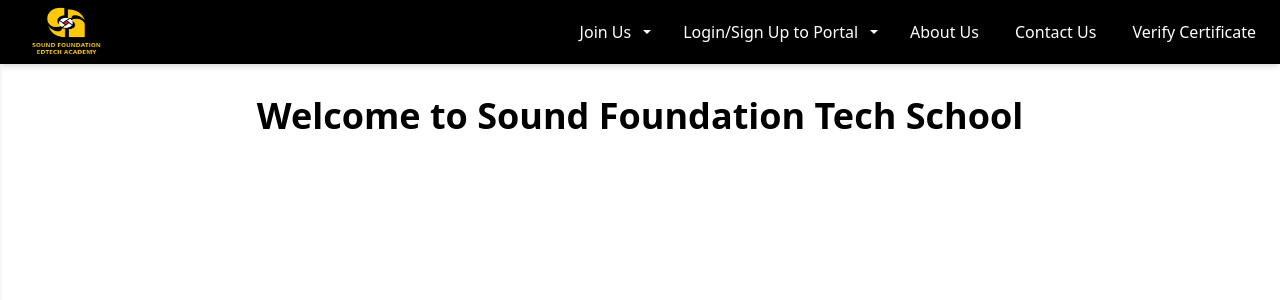
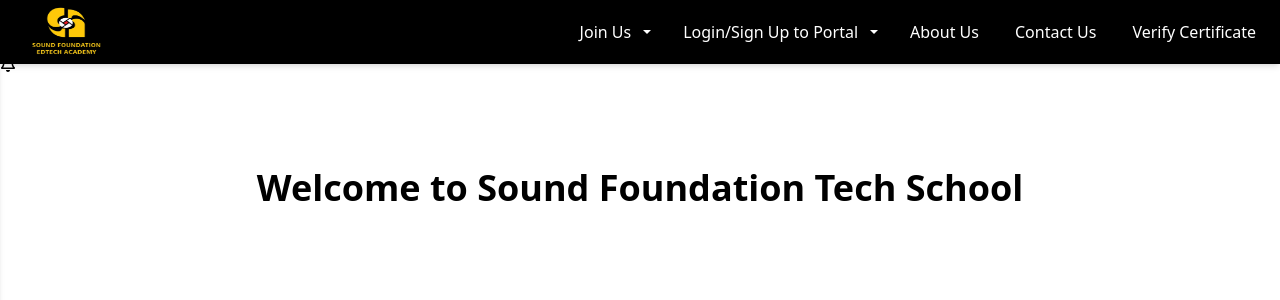
Before and after one commit to Cleve-keem/sfdt-frontend, a React (Vite) app: page / in a window 1280 px wide. Shown: the top 300 px of the page. Built offline with nearby package versions, Linux system fonts and the light colour scheme.

Commit message:
added ProfileBar.jsx

```diff
--- a/src/App.jsx
+++ b/src/App.jsx
@@ -1,15 +1,16 @@
 import Navbar from "./components/Navbar";
 import Navber from "./components/Navbar";
 import NavDropDown from "./components/NavDropDown";
+import ProfileBar from "./components/ProfileBar";
 
 function App() {
   return (
     <>
-    <Navber/>
-    <h1 className="font-semibold text-center text-4xl mt-24">
-      Welcome to Sound Foundation Tech School
-    </h1>
-
+      <ProfileBar />
+      <Navbar />
+      <h1 className="font-semibold text-center text-4xl mt-24">
+        Welcome to Sound Foundation Tech School
+      </h1>
     </>
   );
 }
--- /dev/null
+++ b/src/components/ProfileBar.jsx
@@ -0,0 +1,18 @@
+import React from "react";
+import { SlLike } from "react-icons/sl";
+import { IoCartOutline } from "react-icons/io5";
+import { FaRegBell } from "react-icons/fa";
+export default function ProfileBar() {
+  return (
+    <nav>
+      <div>
+        <p>teach on sound foundation edtech academy </p>
+        <div>
+          <SlLike />
+          <IoCartOutline />
+          <FaRegBell />
+        </div>
+      </div>
+    </nav>
+  );
+}
```
